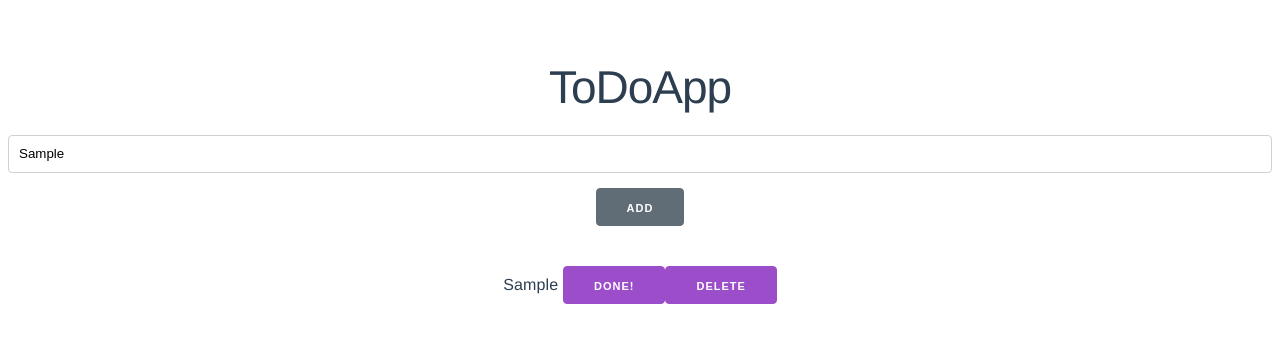
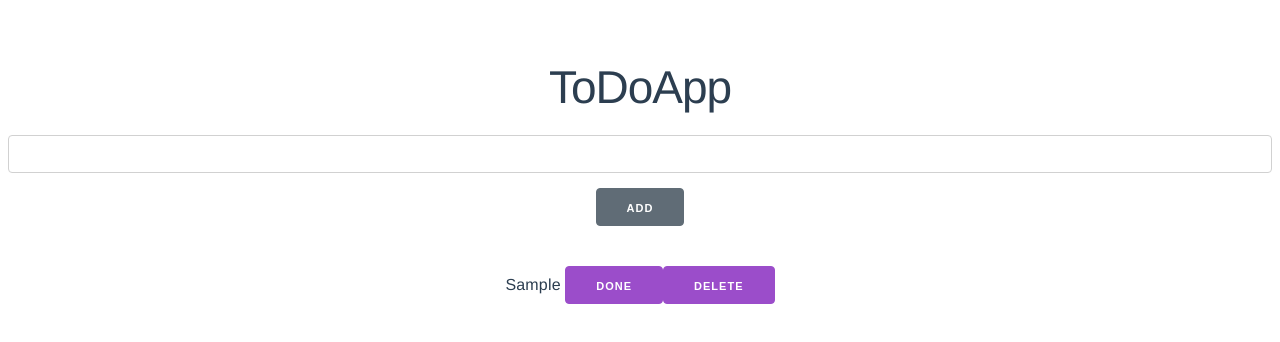
Before and after one commit to azufb/VueToDoAgain, a Vue app in the folder todoappagain/: page / in a window 1280 px wide. Both pictures are taken after typing "Sample" into the empty fields and a click on the input "ADD". Shown: the top 342 px of the page. Built offline with nearby package versions, Linux system fonts and the light colour scheme; the HTML template or start-up script is replaced by a standard one.

Commit message:
入力後にフォームが空欄に戻るように設定

```diff
--- a/todoappagain/src/App.vue
+++ b/todoappagain/src/App.vue
@@ -8,7 +8,7 @@
     <ul v-for="( task, index ) in tasks" :key="index">
       <li>
         {{ task.title }}
-        <input type="button" value="DONE!"/>
+        <input type="button" value="DONE" v-on:click="completeTask"/>
         <input type="button" value="DELETE" v-on:click="deleteTask(task.title)" />
       </li>
     </ul>
@@ -26,7 +26,8 @@ export default {
   },
   data() {
     return {
-      title: ''
+      title: '',
+      isActive: 'true'
     }
   },
   methods: {
@@ -36,9 +37,13 @@ export default {
           title: this.title
         }
       });
+      this.title = '';
     },
     deleteTask(title) {
       this.$store.commit("deleteTask", title);
+    },
+    completeTask()  {
+      this.$store.commit("completeTask");
     }
   }
 }
@@ -57,4 +62,8 @@ export default {
 ul li {
   list-style: none;
 }
+
+.taskShow {
+  border-bottom: 1px solid black;
+}
 </style>
```
